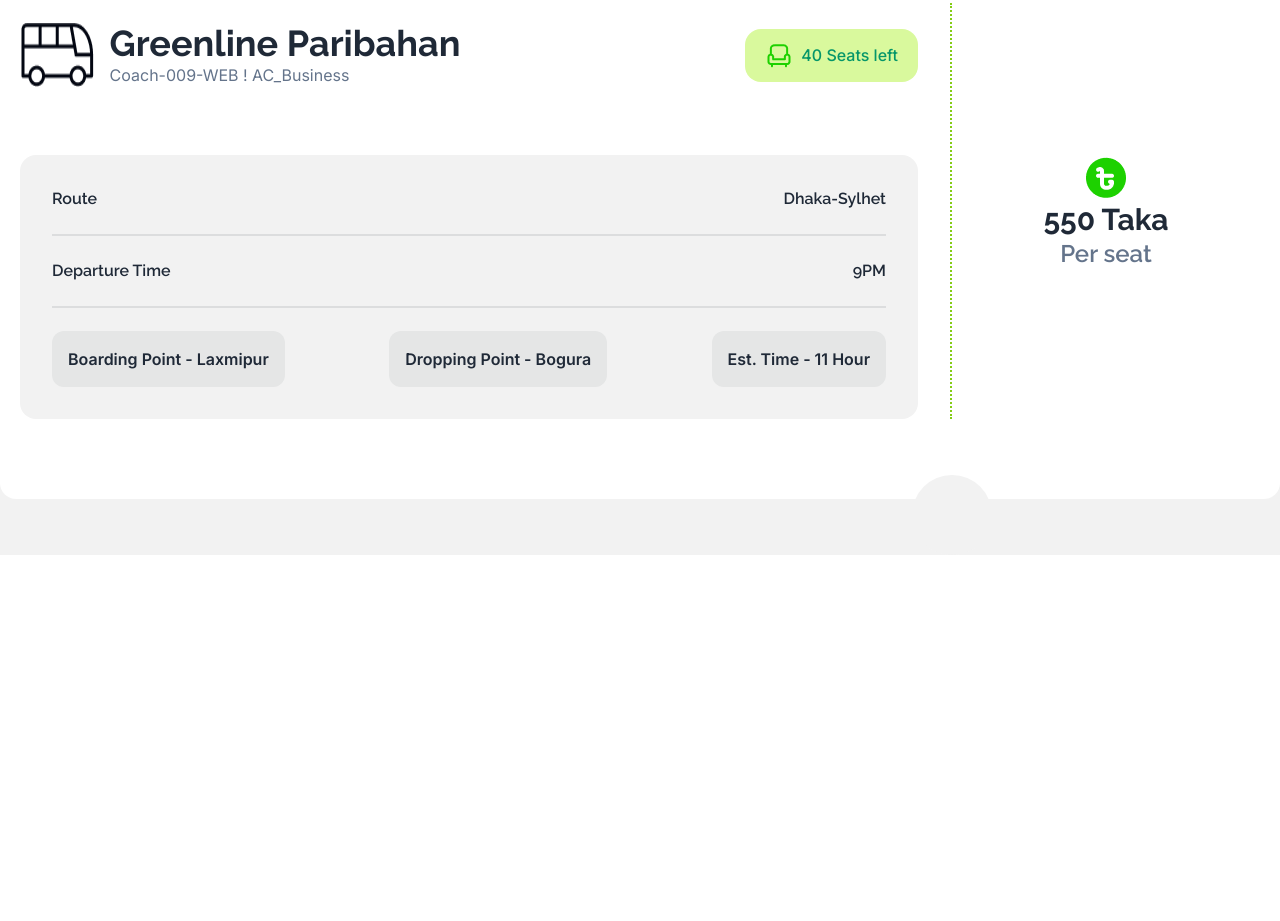
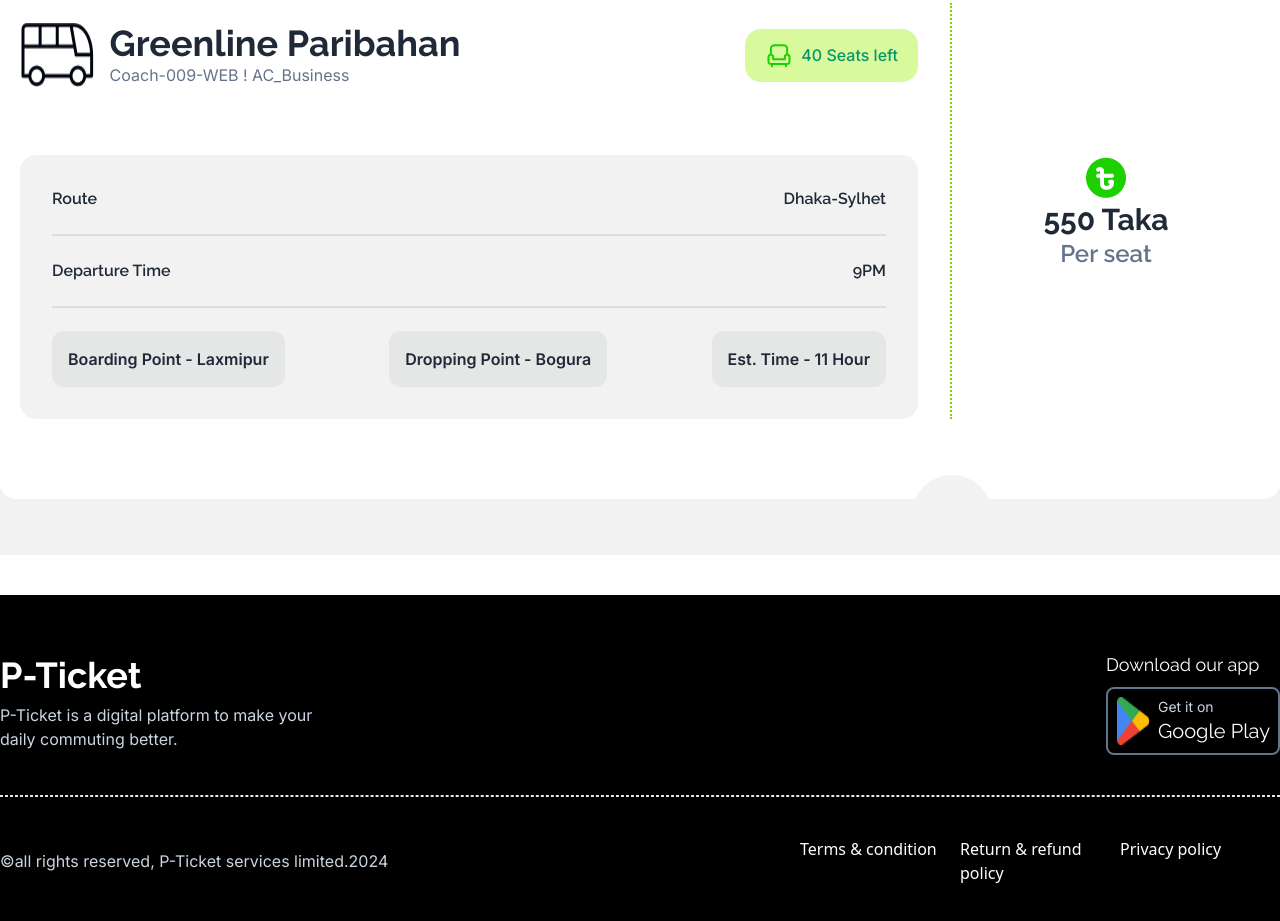
Before and after one commit to raselworshop/smart-ticketing, a website built with Vite: page index.html in a window 1280 px wide. Shown: the part 1519-2440 px from the top of the page. Before the commit the page ends 2114 px from the top, so only its background shows below. Built offline with nearby package versions, Linux system fonts and the light colour scheme.

Commit message:
added the footer section firts

```diff
--- a/index.html
+++ b/index.html
@@ -58,11 +58,11 @@
                 </div>
                 <ul
                   tabindex="0"
-                  class="menu menu-sm dropdown-content bg-base-100 rounded-box z-[1] mt-3 w-52 p-2 shadow absolute right-8 top-2">
-                  <li><a href="#home">Home</a></li>
-                  <li><a href="#about">About</a></li>
-                  <li><a href="#destinations">Destinations</a></li>
-                  <li><a href="#search">Search</a></li>
+                  class="menu menu-sm dropdown-content bg-base-200 rounded-box z-[1] mt-3 w-52 p-2 shadow absolute right-8 top-2 space-y-2">
+                  <li class="bg-base-300 rounded-2xl flex justify-center items-center"><a class="hover:bg-slate-900 hover:text-white" href="#home">Home</a></li>
+                  <li class="bg-base-300 rounded-2xl flex justify-center items-center"><a class="hover:bg-slate-900 hover:text-white" href="#about">About</a></li>
+                  <li class="bg-base-300 rounded-2xl flex justify-center items-center"><a class="hover:bg-slate-900 hover:text-white" href="#destinations">Destinations</a></li>
+                  <li class="bg-base-300 rounded-2xl flex justify-center items-center"><a class="hover:bg-slate-900 hover:text-white" href="#search">Search</a></li>
                 </ul>
             </div>
         </div>
@@ -214,6 +214,37 @@
         </section>
     </section>
 </main>
-<footer></footer>
+<footer class="bg-black text-white py-14">
+    <section class="max-w-screen-xl mx-auto ">
+        <div class="flex flex-col md:flex-row items-center justify-between gap-4">
+            <div class="space-y-2">
+                <h1 class="font-raleway text-center md:text-left font-bold text-2xl md:text-4xl">P-Ticket</h1>
+                <p class="font-inter text-slate-300  text-center md:text-left">P-Ticket is a digital platform to make your <br> daily commuting better.</p>
+            </div>
+            <div class="space-y-2">
+                <h2 class="font-raleway text-white text-lg">Download our app</h2>
+                <div class="border-2 rounded-lg border-slate-500 p-2 flex justify-between gap-2">
+                    <img src="./images/playstore.png" alt="Playstore">
+                    <div>
+                        <h3 class="font-inter text-slate-300 text-sm">Get it on</h3>
+                        <h2 class="font-raleway text-white text-xl">Google Play</h2>
+                    </div>
+                </div>
+            </div>
+        </div>
+        <div class="border border-dashed my-10 divide-slate-500"></div>
+        <div class="flex flex-col-reverse md:grid grid-cols-4 justify-center items-center">
+            <div class="md:col-span-2">
+                <span class="font-inter text-slate-300  text-center md:text-left">&copy;all rights reserved, P-Ticket services limited.2024</span>
+            </div>
+            <div class="flex flex-col md:flex-row md:col-span-2 md:grid md:grid-cols-4 justify-center md:justify-end">
+                <a href="#"></a>
+                <a href="#t&c">Terms & condition</a>
+                <a href="#rtnpc">Return & refund policy</a>
+                <a href="#policy">Privacy policy</a>
+            </div>
+        </div>
+    </section>
+</footer>
 </body>
 </html>
```
